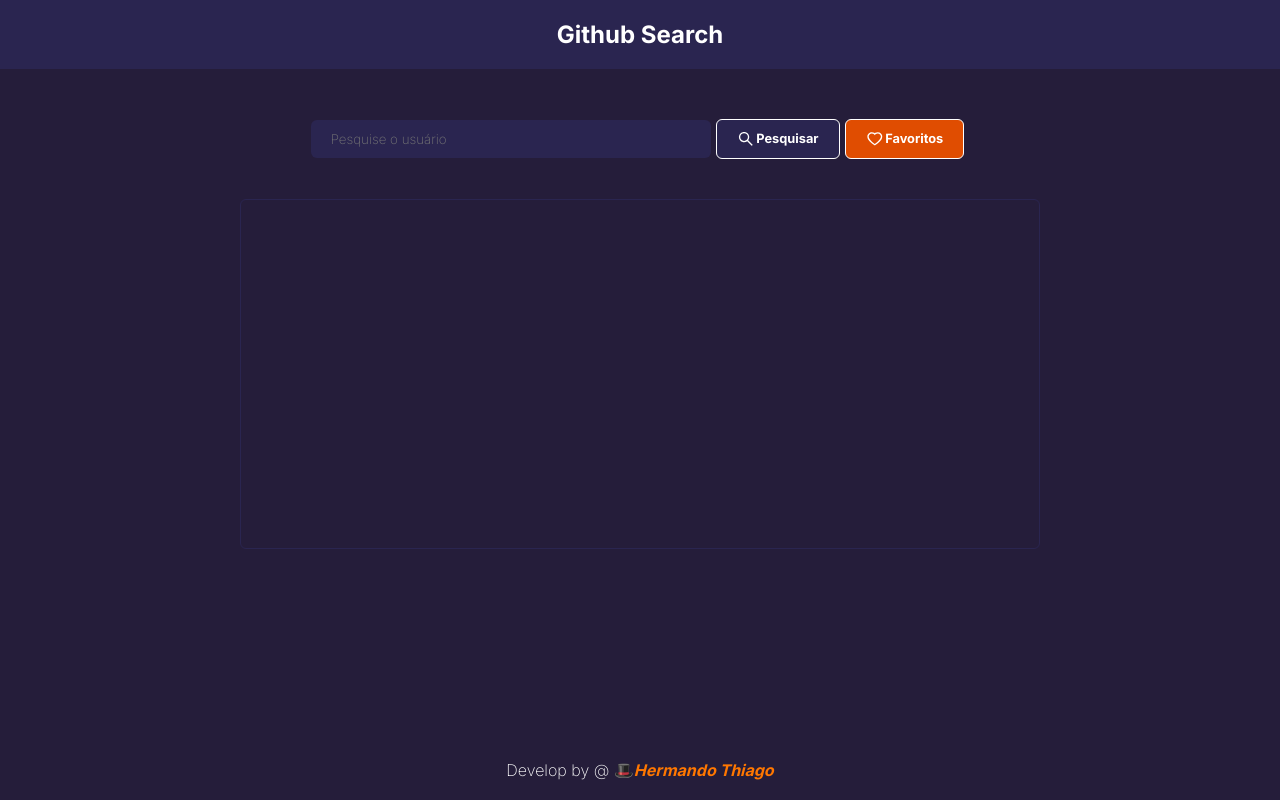
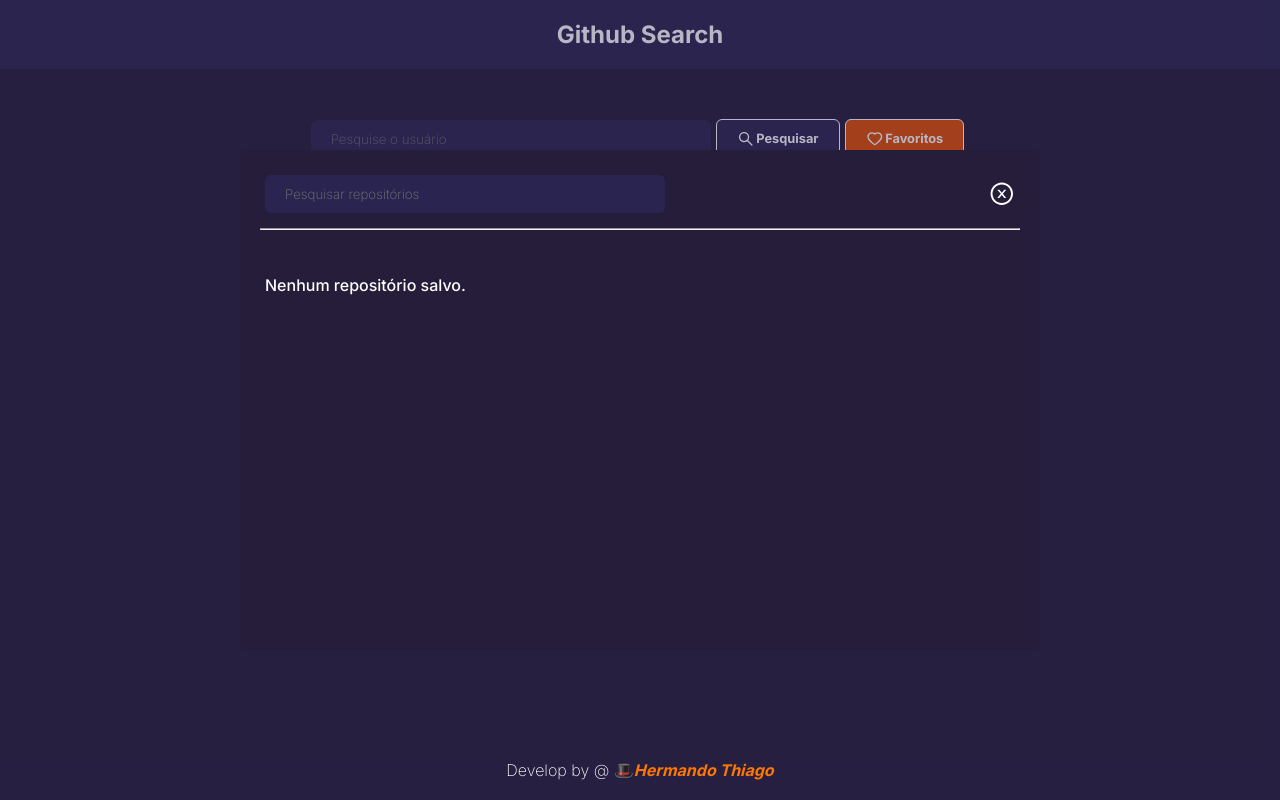
Before and after one commit to HermandoThiago/Github-search, a React (Create React App) app: page / in a window 1280 px wide. Both pictures are taken after a click on the button "Favoritos". Built offline with nearby package versions, Linux system fonts and the light colour scheme.

Commit message:
feat: modal with repos in localStorage

```diff
--- /dev/null
+++ b/src/components/Modal/Modal.tsx
@@ -0,0 +1,72 @@
+import { useState, ChangeEvent, useEffect } from 'react';
+import {
+    StyledContainerModal,
+    StyledModal,
+    StyledMessage,
+    StyledContainerRepos,
+    StyledContainerSearch
+} from './style';
+
+import Input from '../Input/Input';
+import CardRepository from '../../components/CardRepository/CardRepository';
+
+import { getStorage } from '../../utils/storage';
+
+import { AiOutlineCloseCircle } from 'react-icons/ai';
+
+interface IPropsModal {
+    show: boolean;
+    close: () => void;
+}
+
+interface IStorageRepository {
+    title: string;
+    description: string;
+    url: string;
+}
+
+export default function Modal({ show, close }: IPropsModal){
+    const [search, setSearch] = useState<string>('');
+    const [repositories, setRepositories] = useState([]);
+
+    useEffect(() => {
+        setRepositories(getStorage());
+    }, [show]);
+
+    const handleChangeSearch = (e: ChangeEvent<HTMLInputElement | HTMLTextAreaElement>) => setSearch(e.target.value);
+
+    return (
+        <StyledContainerModal
+            show={show}
+        >
+            <StyledModal>
+                <StyledContainerSearch>
+                    <Input
+                        placeholder='Pesquisar repositórios'
+                        type='text'
+                        value={search}
+                        change={handleChangeSearch}
+                    />
+                    <AiOutlineCloseCircle onClick={close} />
+                </StyledContainerSearch>
+                <hr />
+                <StyledContainerRepos>
+                    {repositories.length === 0 ?
+                        <StyledMessage>
+                            Nenhum repositório salvo.
+                        </StyledMessage> :
+                    repositories.map((repo: IStorageRepository, index: number) => {
+                        return (
+                            <CardRepository
+                                key={index}
+                                title={repo.title}
+                                description={repo.description}
+                                url={repo.url}
+                            />
+                        )
+                    })}
+                </StyledContainerRepos>
+            </StyledModal>
+        </StyledContainerModal>
+    )
+}
--- /dev/null
+++ b/src/components/Modal/style.ts
@@ -0,0 +1,69 @@
+import styled, { keyframes } from "styled-components";
+
+interface IStyledContainerModal {
+    show: boolean;
+}
+
+export const FrameUp = keyframes`
+    0% { opacity: 0; margin-top: 50px; }
+    100% { opacity: 1; margin-top: 0; }
+`;
+
+export const StyledContainerModal = styled.div<IStyledContainerModal>`
+    width: 100vw;
+    height: 100vh;
+    display: ${props => props.show ? 'flex' : 'none'};
+    flex-direction: column;
+    justify-content: center;
+    align-items: center;
+    position: fixed;
+    padding: 20px;
+    background-color: #2A255055;
+
+    hr {
+        width: 100%;
+        margin-top: 10px;
+        color: #2A255080;
+    }
+
+`;
+
+export const StyledContainerSearch = styled.div`
+    width: 100%;
+    display: flex;
+    justify-content: space-between;
+    align-items: center;
+    padding: 5px;
+
+    svg{
+        font-size: 1.6rem;
+        cursor: pointer;
+    }
+`;
+
+export const StyledModal = styled.div`
+    max-width: 800px;
+    width: 100%;
+    height: 500px;
+    background-color: #251D3A;
+    padding: 20px 20px;
+    border-radius: 6px;
+    display: flex;
+    flex-direction: column;
+    align-items: center;
+    animation: ${FrameUp};
+    animation-duration: 1s;
+`;
+
+export const StyledContainerRepos = styled.div`
+    width: 100%;
+    margin-top: 20px;
+    padding: 5px;
+    overflow-y: scroll;
+    display: flex;
+    flex-direction: column;
+`;
+
+export const StyledMessage = styled.p`
+    margin-top: 20px;
+`;
--- a/src/pages/Home/Home.tsx
+++ b/src/pages/Home/Home.tsx
@@ -6,6 +6,7 @@
 import Button from "../../components/Button/Button";
 import Input from "../../components/Input/Input";
 import CardContainer from '../../components/CardContainer/CardContainer';
+import Modal from '../../components/Modal/Modal';
 
 import { StyledAuthor, StyledSearchContainer } from "./styled";
 
@@ -18,6 +19,7 @@
 
 export default function Home(){
     const [user, setUser] = useState<string>('');
+    const [modal, setModal] = useState<boolean>(false);
 
     const handleSearchRepositories = async (name: string) => {
         const response = await getRepositories(name);
@@ -44,13 +46,17 @@
     })
 
     const handleChangeUser = (e: ChangeEvent<HTMLInputElement | HTMLTextAreaElement>) => setUser(e.target.value);
-
+    const handleChangeModal = () => setModal(!modal);
 
     return (
         <>
             <Toaster
                 position="top-right"
                 reverseOrder={false}
+            />
+            <Modal
+                show={modal}
+                close={handleChangeModal}
             />
             <Header>
                 Github Search
@@ -73,6 +79,7 @@
                         title="Favoritos"
                         color="secondary"
                         icon={<AiOutlineHeart />}
+                        click={handleChangeModal}
                     />
                 </StyledSearchContainer>
                 <CardContainer
--- a/src/utils/storage.ts
+++ b/src/utils/storage.ts
@@ -18,7 +18,7 @@
 
 export function insertStorage(_repo: IPropsCardRepository): void{
     const data = localStorage.getItem("@repositories");
-    toast.success('Salvando dados');
+    toast.success('Dados salvos com sucesso');
     if(data === null){
         localStorage.setItem("@repositories", JSON.stringify([_repo]));
     }else{
```
